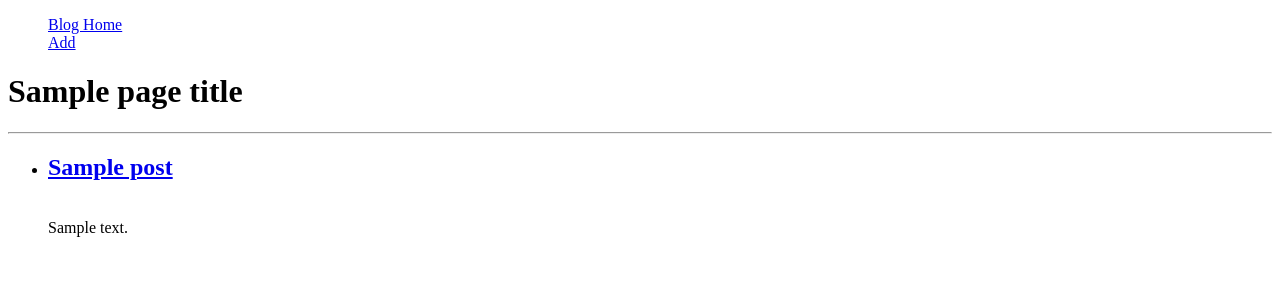
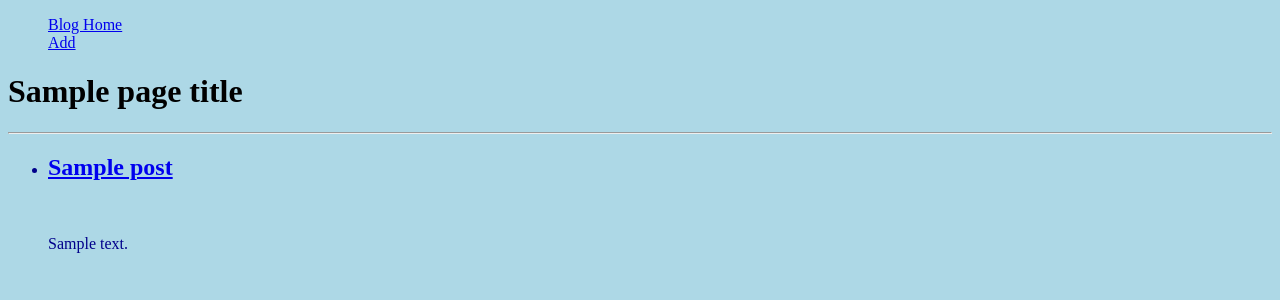
Before and after one commit to kenneba/build-a-blog, a Flask app: template templates/blog.html in a window 1280 px wide. Shown: the top 300 px of the page. Run offline with Flask 2, Linux system fonts and the light colour scheme; the template is opened without the code that fills it: most values are stand-ins (such as "Sample title", 1, 10 or a date in 2020); data that the repository does not hold is empty.

Commit message:
Added css, updated files up to Case 1

```diff
--- a/main.py
+++ b/main.py
@@ -25,11 +25,15 @@ class Blog(db.Model):
 def index():
 
     posts = Blog.query.all()
-    #
 
-    return render_template('blog.html', posts=posts, page_title="Home", ids=id)
+    if request.method=='GET' and Blog.id !=0:
+        return render_template('blog.html', posts=posts, page_title="Home", ids=id)
+    elif request.method=='GET' and Blog.id ==0:
+        return "<h1>I'm empty blog id</h1>"
+    else:
+        return "<h1>I'm a post</h1>"
 
-@app.route('/blog/<string:id>', methods=['POST', 'GET'])
+@app.route('/blog?=<string:id>', methods=['POST', 'GET'])
 def individ(id):
     posts = Blog.query.all()
     blog_id = Blog.query.filter_by(id=id).first()
@@ -37,6 +41,7 @@ def individ(id):
 
 @app.route('/add', methods=['POST', 'GET'])
 def add():
+    posts = Blog.query.all()
 
     if request.method == 'POST':
         new_title = request.form['title']
@@ -45,11 +50,15 @@ def add():
         db.session.add(new_post)
         db.session.commit()
 
-        return redirect ("/blog?id={{Blog.id}}")
+        return render_template('/blog.html', posts=posts, page_title="Home", ids=id)
+
     else:
+        form_value = request.args.get('id')
+        # blog_id = Blog.query.filter_by(id=id).first()
         return render_template('newpost.html', page_title="Add a New Post")
 
-    return render_template('newpost.html', page_title="Add a New Post")
+    # return render_template('newpost.html', page_title="Add a New Post")
+
 
 if __name__ == '__main__':
     app.run()
--- /dev/null
+++ b/static/style.css
@@ -0,0 +1,11 @@
+body{
+    background-color:lightblue;
+}
+
+a:hover{
+    color:yellow;
+}
+
+li{
+    color: darkblue;
+}
--- a/templates/base.html
+++ b/templates/base.html
@@ -2,6 +2,7 @@
 <html lang="en">
 <head>
     <title>Blog</title>
+    <link type="text/css" href="/static/style.css" rel="stylesheet">
 </head>
 <body>
 
--- a/templates/blog.html
+++ b/templates/blog.html
@@ -8,8 +8,9 @@
         <ul>
             {%for post in posts%}
             <li>
-                <h2><a href="/blog/{{post.id}}">{{post.title}}</a></h2><br>
-                {{post.body}}
+                <h2><a href="/blog?={{post.id}}">{{post.title}}</a></h2><br>
+                <p>{{post.body}}</p>
+
             </li>
             {%endfor%}
         </ul>
```
